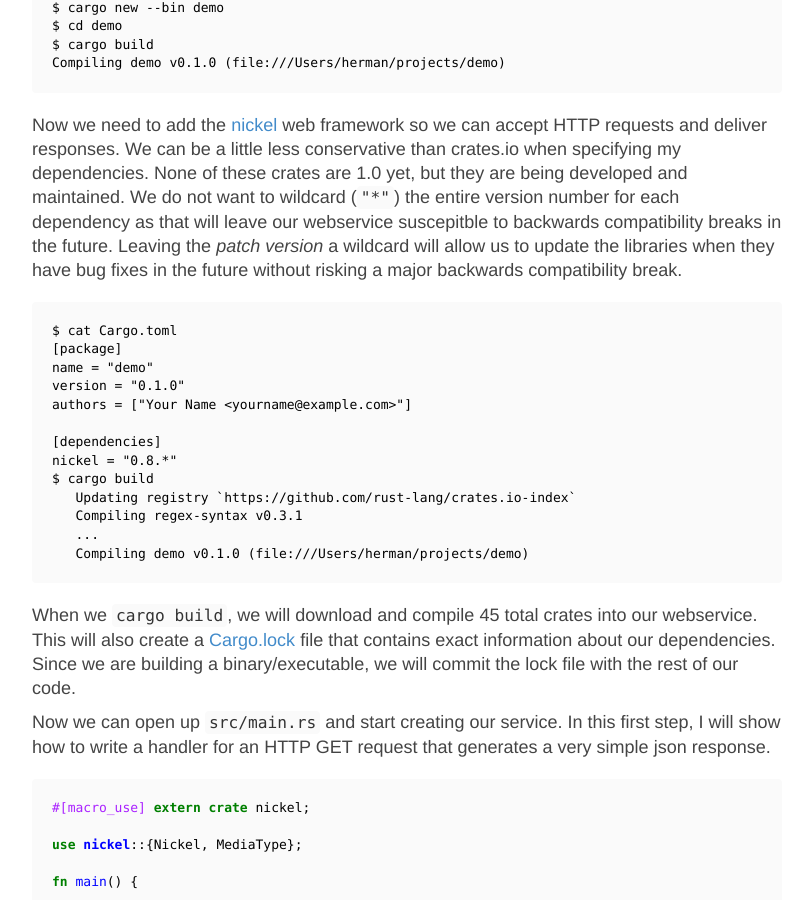
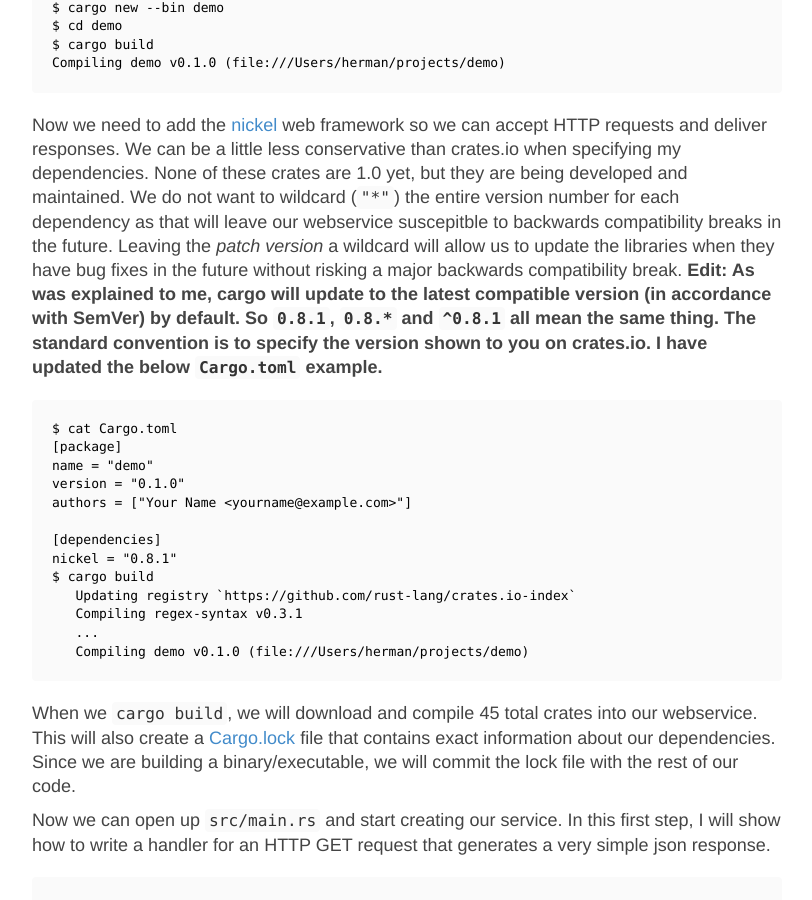
Before and after one commit to hjr3/hjr3.github.io, a Jekyll site: the page built from _posts/2016-05-16-creating-a-basic-webservice-in-rust.md, in a window 1280 px wide and 900 px high, scrolled down 1519 px. Shown: the whole window, without its empty margins (233-1045 px from the left). Built offline with Jekyll 4.4.1, drawn with Linux system fonts in a browser that asks for light colours.

Commit message:
Edit creating-a-basic-webservice-in-rust.md
I made an edit to the post to correct a misunderstanding I had about the
way cargo manage dependencies.

````diff
--- a/_posts/2016-05-16-creating-a-basic-webservice-in-rust.md
+++ b/_posts/2016-05-16-creating-a-basic-webservice-in-rust.md
@@ -56,7 +56,7 @@ $ cargo build
 Compiling demo v0.1.0 (file:///Users/herman/projects/demo)
 ```
 
-Now we need to add the [nickel](https://crates.io/crates/nickel) web framework so we can accept HTTP requests and deliver responses. We can be a little less conservative than crates.io when specifying my dependencies. None of these crates are 1.0 yet, but they are being developed and maintained. We do not want to wildcard (`"*"`) the entire version number for each dependency as that will leave our webservice suscepitble to backwards compatibility breaks in the future. Leaving the _patch version_ a wildcard will allow us to update the libraries when they have bug fixes in the future without risking a major backwards compatibility break.
+Now we need to add the [nickel](https://crates.io/crates/nickel) web framework so we can accept HTTP requests and deliver responses. We can be a little less conservative than crates.io when specifying my dependencies. None of these crates are 1.0 yet, but they are being developed and maintained. We do not want to wildcard (`"*"`) the entire version number for each dependency as that will leave our webservice suscepitble to backwards compatibility breaks in the future. Leaving the _patch version_ a wildcard will allow us to update the libraries when they have bug fixes in the future without risking a major backwards compatibility break. **Edit: As was explained to me, cargo will update to the latest compatible version (in accordance with SemVer) by default. So `0.8.1`, `0.8.*` and `^0.8.1` all mean the same thing. The standard convention is to specify the version shown to you on crates.io. I have updated the below `Cargo.toml` example.**
 
 ```
 $ cat Cargo.toml
@@ -66,7 +66,7 @@ version = "0.1.0"
 authors = ["Your Name <yourname@example.com>"]
 
 [dependencies]
-nickel = "0.8.*"
+nickel = "0.8.1"
 $ cargo build
    Updating registry `https://github.com/rust-lang/crates.io-index`
    Compiling regex-syntax v0.3.1
````
